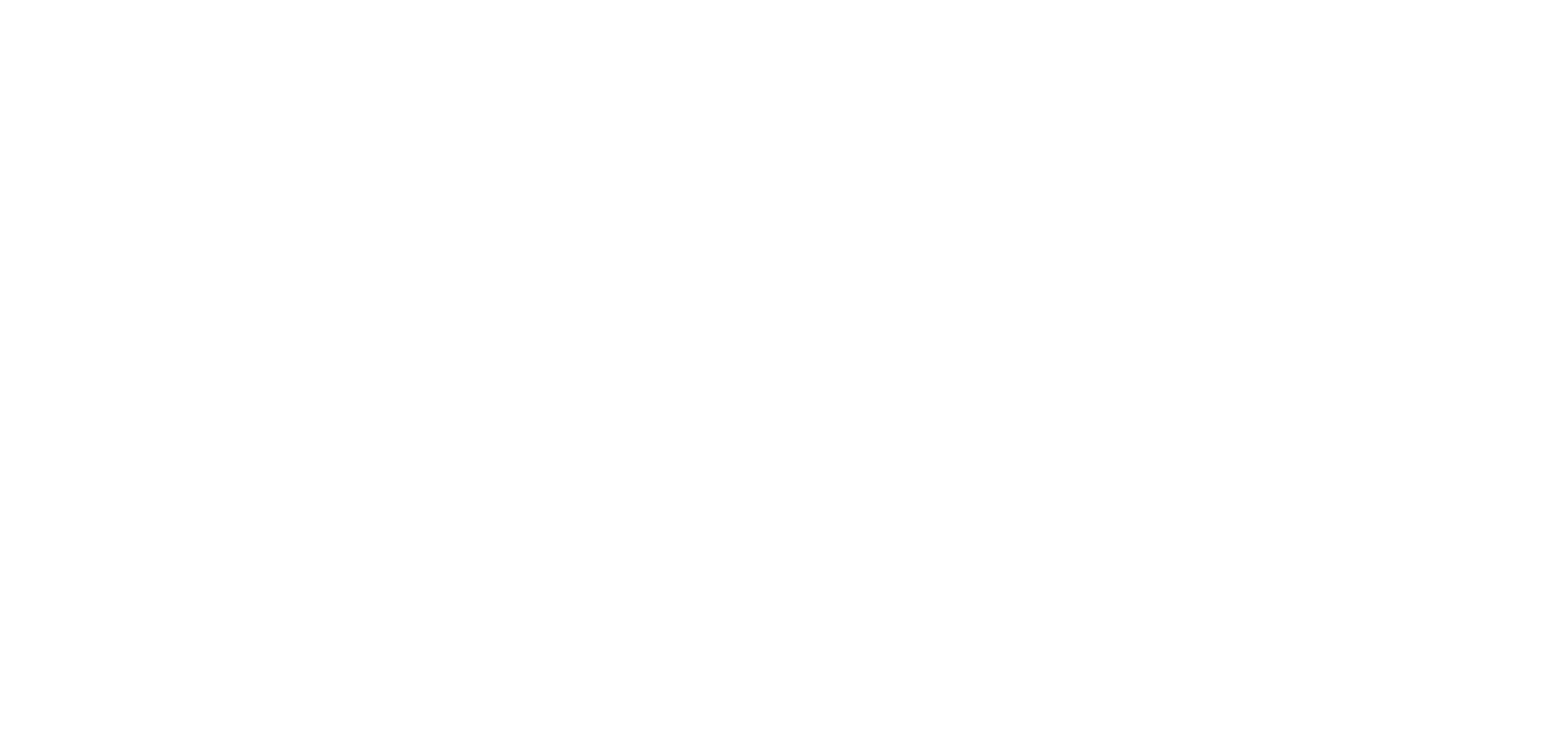
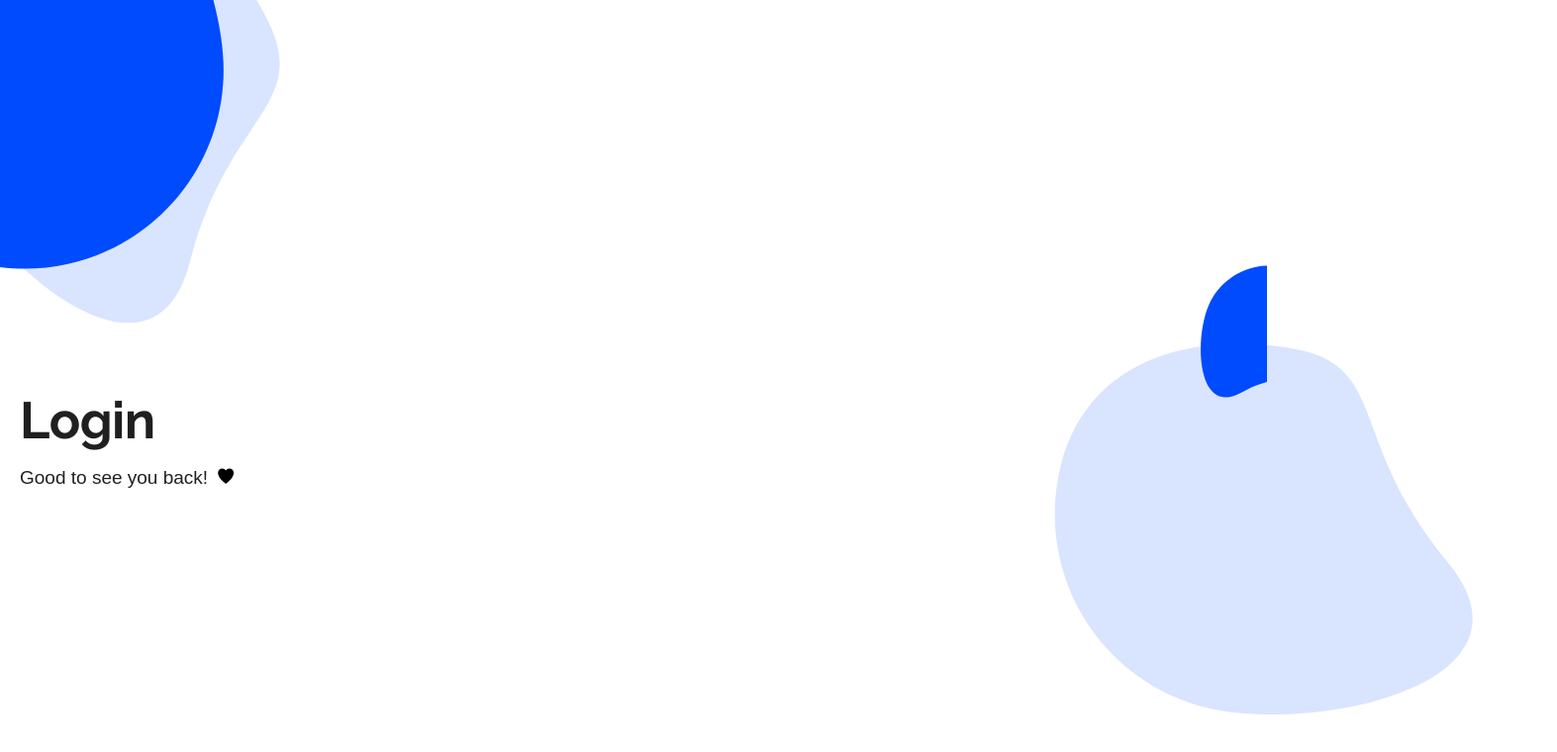
Before and after one commit to seohyundeveloper/shopping, a website: page pages/login.html in a window 1280 px wide. Shown: the whole page at 99% size, 1573 px wide, since content can reach past the window. Drawn offline with Linux system fonts and the light colour scheme.

Commit message:
login추가1

```diff
--- a/pages/login.html
+++ b/pages/login.html
@@ -19,6 +19,9 @@
   <meta property="twitter:url" content="">
 </head>
 <body>
-
+  <div class="login-wrapper">
+    <h1 class="heading xl2 login-title">Login</h1>
+    <p class="text xl2 login-sub__title">Good to see you back!</p>
+  </div>
 </body>
 </html>
--- a/scss/components/_text.scss
+++ b/scss/components/_text.scss
@@ -172,6 +172,14 @@ $textType: (
     "lineHeight": rem(26),
     "letterSpacing": null,
   ),
+  22: (
+    "className": ".text.xl2",
+    "fontSize": rem(19),
+    "color": $gray20,
+    "fontWeight": 300,
+    "lineHeight": rem(35),
+    "letterSpacing": null,
+  ),
 );
 
 $textLength: list.length($textType);
--- a/scss/pages/_index.scss
+++ b/scss/pages/_index.scss
@@ -1,3 +1,4 @@
 @forward "main";
 @forward "profile";
 @forward "account";
+@forward "login";
--- /dev/null
+++ b/scss/pages/_login.scss
@@ -0,0 +1,42 @@
+@use "../abstracts/" as *;
+@use "../base/" as *;
+
+.login-wrapper {
+  width: 100%;
+  height: 100vh;
+  position: relative;
+  background-image: url(../../images/bg_bubble1.svg),
+                    url(../../images/bg_bubble3.svg),
+                    url(../../images/bg_bubble2.svg),;
+  background-repeat: no-repeat, no-repeat, no-repeat;
+  background-position: top rem(-170) left rem(-176), top rem(-105) left rem(-82), top rem(260) right rem(-70);
+  background-size: 402px 442px, 373px 432px, 137px 151px;
+  .login {
+    &-title {
+      padding: rem(394) 0 0 rem(20);
+      box-sizing: border-box;
+      font-family: $english2;
+    }
+    &-sub__title {
+      margin: rem(10) 0 0 rem(20);
+      font-family: $english;
+      display: inline-flex;
+      gap: rem(10);
+      &::after {
+        content: url(../images/ico_heart_black.svg);
+        width: rem(15);
+        height: rem(15);
+      }
+    }
+  }
+  &::after {
+    content: url(../images/bg_bubble3.svg);
+    width: rem(373);
+    height: rem(442);
+    position: absolute;
+    z-index:-1;
+    bottom: rem(34);
+    right:rem(-182);
+    transform: rotate(-54deg);
+  }
+}
```
Also changed, not shown: css/style.css, images/ico_heart_black.svg (added), 1 other file.
